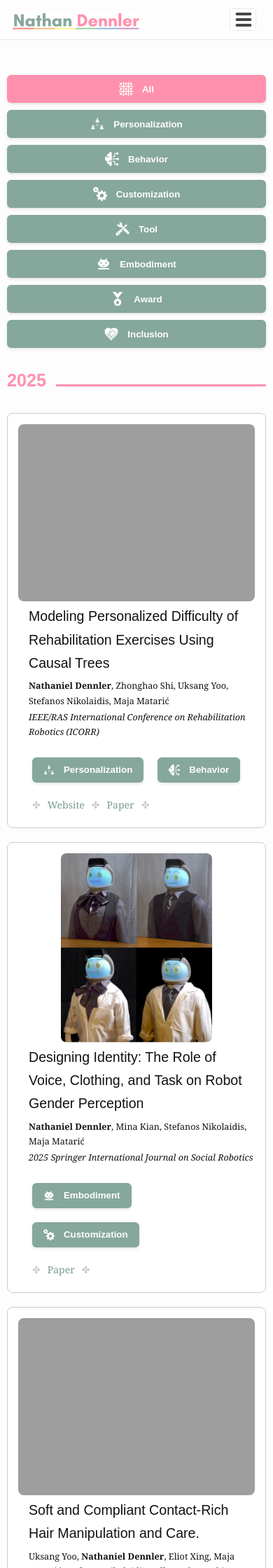
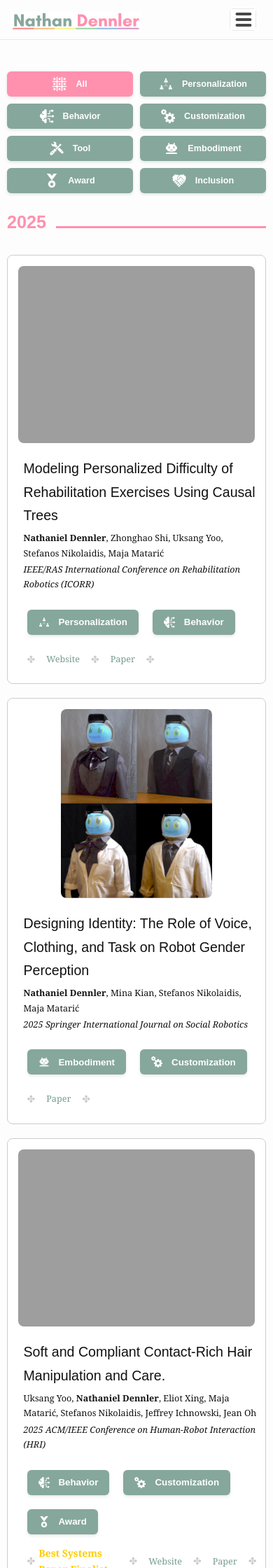
Before and after one commit to ndennler/ndennler.github.io, a Jekyll site: the page built from research.md, in a window 390 px wide. Shown: the top 2240 px of the page at 70% size. Built offline with Jekyll 4.4.1, drawn with Linux system fonts in a browser that asks for light colours.

Commit message:
style updates

```diff
--- a/_layouts/work.html
+++ b/_layouts/work.html
@@ -359,63 +359,69 @@ ul.projects-list > li.year-separator:first-child {
 }
 
 @media (max-width: 768px) {
-
   /* Adjust wrapper for smaller screens */
   .page-content .wrapper {
     max-width: 95% !important;
     padding: 0 10px !important;
-  /* Adjust padding for smaller screens */
   }
 
   /* Stack image and text on mobile */
   .project-details {
     flex-direction: column;
-  align-items: stretch;
-  /* Stretch items to fill the container */
+    align-items: center; /* Center align items */
   }
 
-.project-image-container {
+  /* Fix for the image container */
+  .project-details > div:first-child {
+    width: 100%;
     flex-basis: auto;
-  /* Remove flex-basis */
-  width: 100%;
-  /* Image container takes full width */
     margin-bottom: 15px;
-  /* Space between image and text */
   }
 
-.project-text-container {
+  /* Fix for the text container */
+  .project-details > div:last-child {
+    width: 100%;
     flex-basis: auto;
-  /* Remove flex-basis */
-  width: 100%;
-  /* Text container takes full width */
-  padding-left: 0;
-  /* Remove left padding */
+    padding-left: 0; /* Remove left padding on mobile */
   }
 
+  /* Change image sizing on mobile */
   .work-bubble {
-  max-height: 30vh;
-  /* Adjust max height for mobile if needed */
-  width: 100%;
-  /* Image takes full width of its container */
-  height: auto;
-  /* Maintain aspect ratio */
+    max-height: 30vh; /* Remove max height constraint */
+    max-width: 100%; /* Make sure it doesn't exceed container width */
+    width: auto; /* Allow width to adjust naturally */
+    height: auto; /* Allow height to adjust naturally */
+    object-fit: contain; /* Change to contain to ensure the whole image is visible */
+  }
+
+  /* Keep links on one line and resize them */
+  div[style*="margin-top: 10px"] {
+    flex-wrap: nowrap !important; /* Prevent wrapping to keep on one line */
+  }
+
+  a.button {
+    font-size: 0.9em; /* Smaller font size for mobile */
+    padding: 4px 6px; /* Reduced padding */
+    margin: 2px; /* Smaller margins */
+    white-space: nowrap; /* Prevent text wrapping */
   }
 
   /* Adjust filter button layout for mobile */
   .filter {
     justify-content: center;
-  /* Center buttons on mobile */
+    display: grid;
+    grid-template-columns: repeat(2, 1fr); /* 2 columns */
+    gap: 10px; /* Space between buttons */
+    margin-bottom: 20px;
   }
 
   .filter-btn {
-  flex: 1 1 auto;
-  /* Allow buttons to grow and shrink */
-  min-width: unset;
-  /* Remove min-width constraint */
-  width: 100%;
-  /* Make buttons take full width */
-  margin: 5px 0;
-  /* Adjust margins for stacking */
+    flex: none; /* Remove flex properties */
+    min-width: auto; /* Remove min-width constraint */
+    width: 100%; /* Make buttons take full width of grid cell */
+    margin: 0; /* Remove margins since we're using grid gap */
+    font-size: 0.9em; /* Slightly smaller font for mobile */
+    padding: 8px 12px; /* Adjust padding */
   }
 
   /* Adjust tag button layout for mobile if needed */
```
Lines whose indentation alone changed are shown as unchanged.
